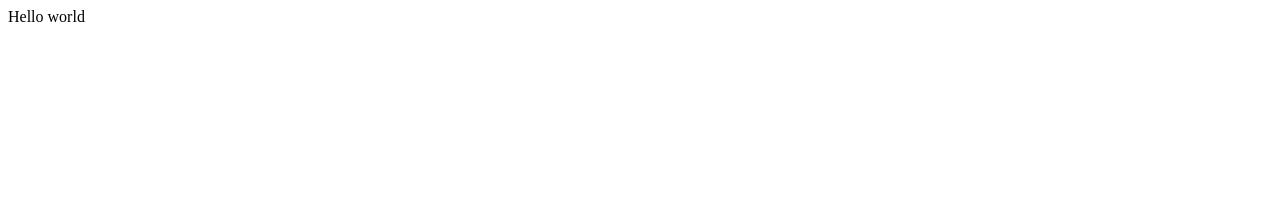
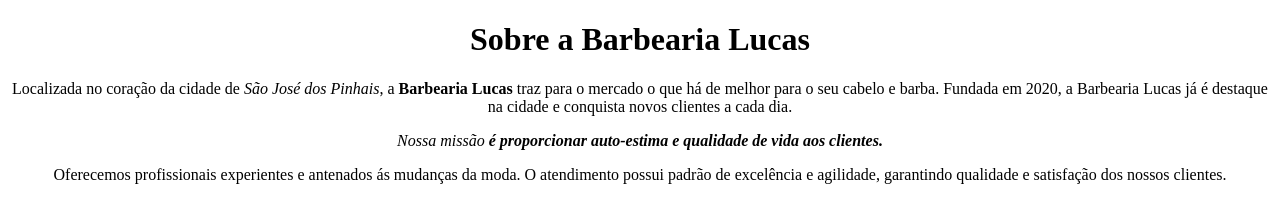
Before and after one commit to Joao-luc/Barbearia-Lucas, a plain HTML site: page index.html in a window 1280 px wide. Drawn offline with Linux system fonts and the light colour scheme.

Commit message:
09/04/2024

```diff
--- a/index.html
+++ b/index.html
@@ -9,7 +9,15 @@
 </head>
 
 <body>
-  Hello world
+  <h1 style="text-align:center">Sobre a Barbearia Lucas</h1>
+
+  <p style="text-align:center">Localizada no coração da cidade de <em>São José dos Pinhais</em>, a <strong>Barbearia Lucas</strong> traz para o mercado o que há de melhor para o seu cabelo e barba. Fundada em 2020, a Barbearia Lucas já é destaque na cidade e conquista novos clientes a cada dia.</p>
+
+  <p style="text-align:center"><em>Nossa missão <strong>é proporcionar auto-estima e qualidade de vida aos clientes.</strong></em></p>
+
+  <p style="text-align:center">Oferecemos profissionais experientes e antenados ás mudanças da moda. O atendimento possui padrão de excelência e agilidade, garantindo qualidade e satisfação dos nossos clientes.</p>
+
+
   <script src="script.js"></script>
 </body>
 
```
